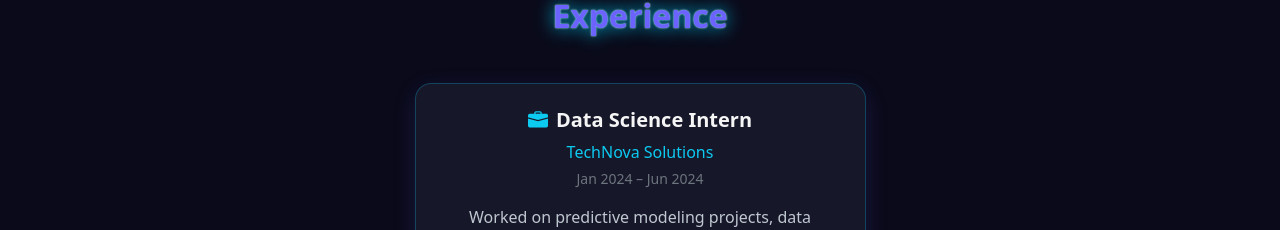
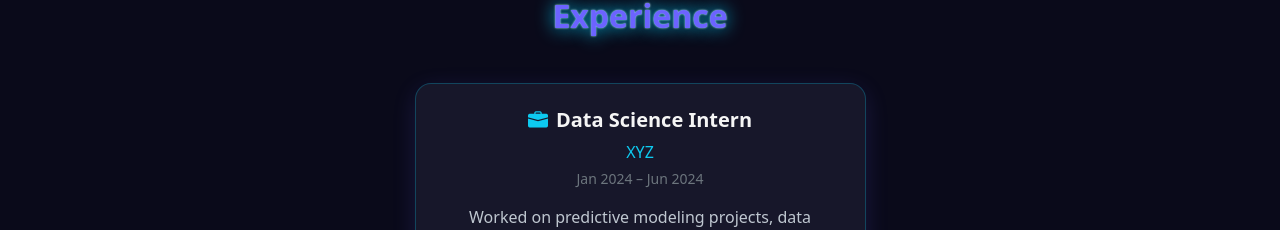
Before and after one commit to yagneswarsanipini/myportifolio, a plain HTML site: page index.html in a window 1280 px wide. Shown: the part 2045-2275 px from the top of the page. Drawn offline with nearby package versions, Linux system fonts and the light colour scheme.

Commit message:
Update index.html

```diff
--- a/index.html
+++ b/index.html
@@ -303,7 +303,7 @@
         <div class="col-md-5">
           <div class="card p-4 h-100">
             <h5 class="fw-bold"><i class="bi bi-briefcase-fill text-info me-2"></i>Data Science Intern</h5>
-            <p class="text-info mb-1">TechNova Solutions</p>
+            <p class="text-info mb-1">XYZ</p>
             <p class="small text-secondary mb-3">Jan 2024 – Jun 2024</p>
             <p>Worked on predictive modeling projects, data preprocessing, and dashboard creation using Python and Tableau.</p>
           </div>
```
